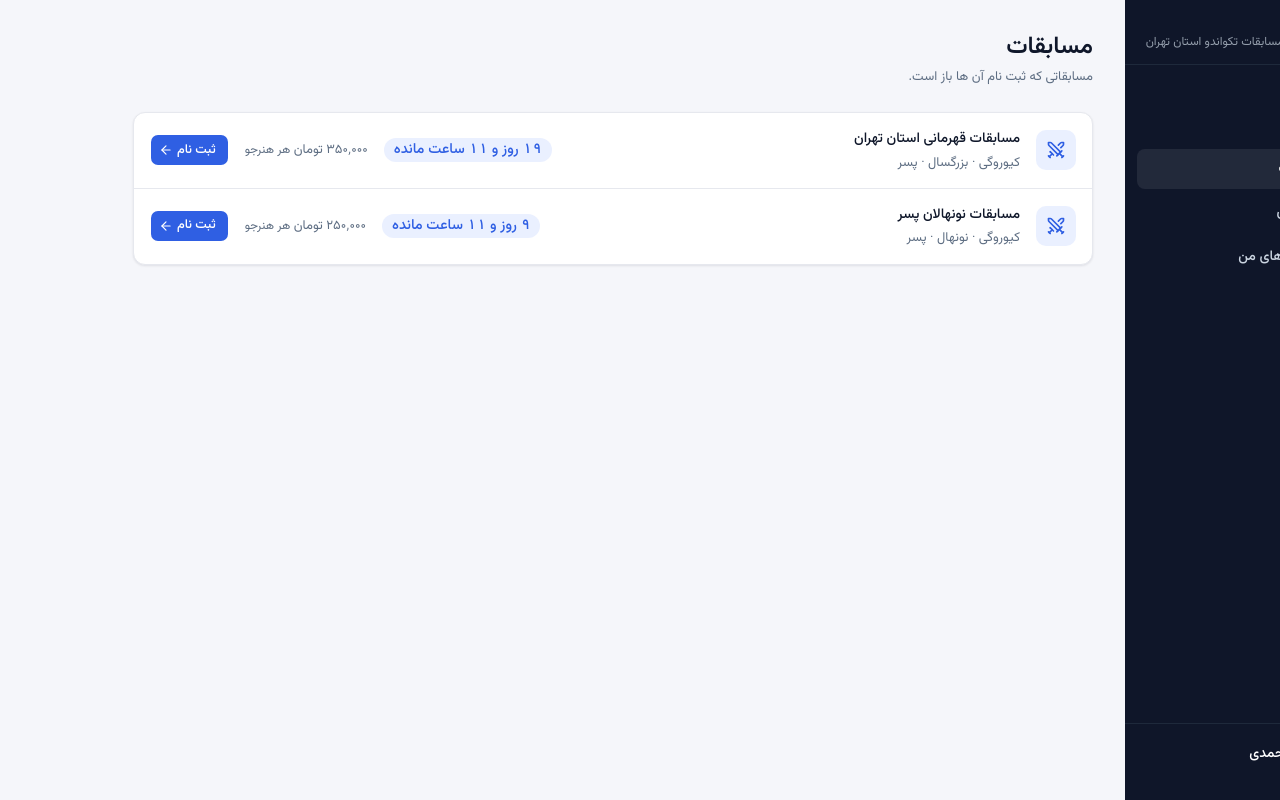
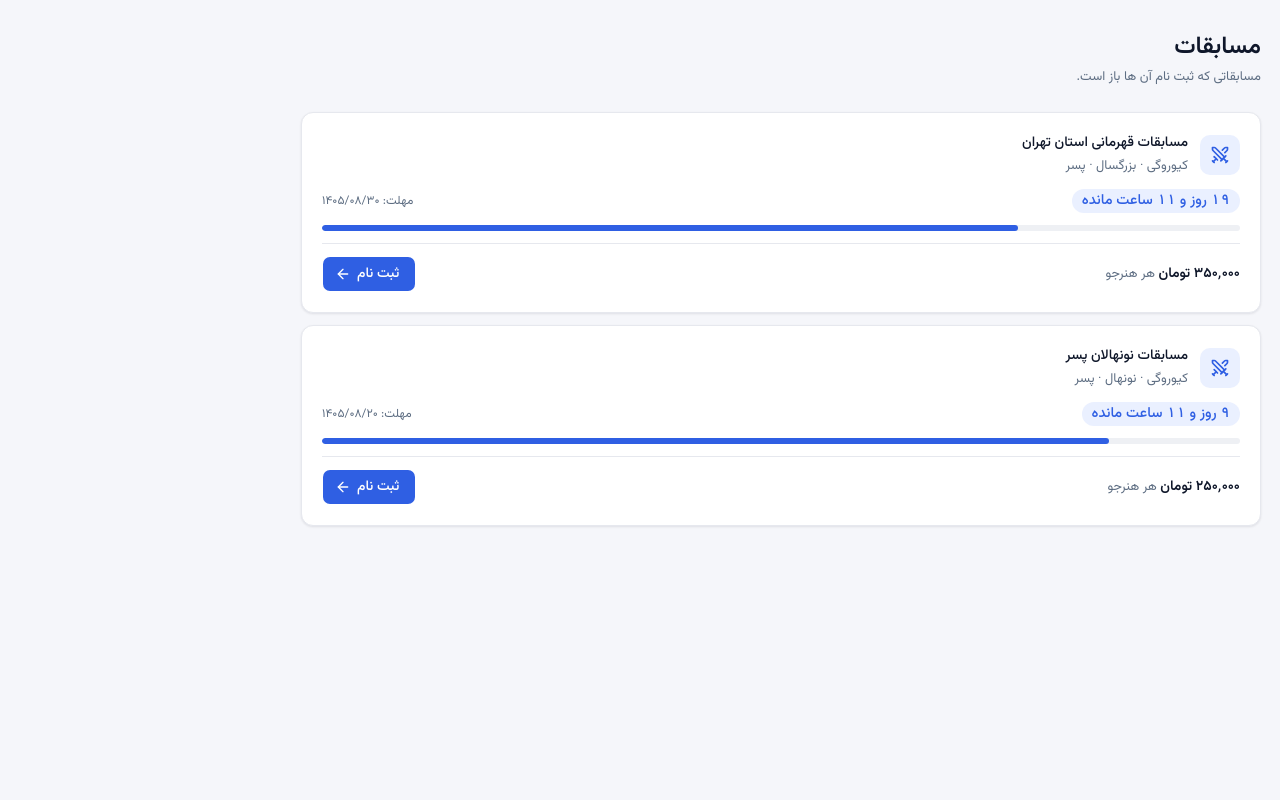
Before and after one commit to MostafaMemari/nabard, a Next.js app: page /coach/competitions in a window 1280 px wide. Built offline with nearby package versions, Linux system fonts and the light colour scheme.

Commit message:
feat(coach): competition cards with left-to-right deadline progress

```diff
--- a/src/components/coach/coach-competitions-screen.tsx
+++ b/src/components/coach/coach-competitions-screen.tsx
@@ -24,9 +24,9 @@ export function CoachCompetitionsScreen() {
           </button>
         </div>
       ) : isLoading ? (
-        <div className="flex flex-col gap-3 rounded-xl border border-border bg-card p-4 shadow-card">
+        <div className="flex flex-col gap-3">
           {["c1", "c2", "c3"].map((key) => (
-            <Skeleton key={key} className="h-12 w-full" />
+            <Skeleton key={key} className="h-28 w-full rounded-xl" />
           ))}
         </div>
       ) : openCompetitions.length === 0 ? (
--- a/src/components/shared/countdown-large.tsx
+++ b/src/components/shared/countdown-large.tsx
@@ -3,6 +3,7 @@
 import { cn } from "cn";
 import { toPersianDigits } from "@/lib/format";
 import { useNow } from "@/lib/use-now";
+import { DeadlineProgress } from "./deadline-progress";
 
 const MINUTE_MS = 60_000;
 const HOUR_MS = 3_600_000;
@@ -37,14 +38,6 @@ export function CountdownLarge({ deadline, startedAt, className }: { deadline: s
   const values = remaining === null ? ["۰۰", "۰۰", "۰۰", "۰۰"] : remaining < 0 ? ["۰۰", "۰۰", "۰۰", "۰۰"] : split(remaining);
   const passed = remaining !== null && remaining < 0;
 
-  const startMs = new Date(startedAt).getTime();
-  const progress =
-    now === null || remaining === null || passed
-      ? null
-      : Math.min(100, Math.max(0, ((now.getTime() - startMs) / (deadlineMs - startMs)) * 100));
-  const barTone =
-    remaining !== null && remaining < DAY_MS ? "bg-danger" : remaining !== null && remaining <= 3 * DAY_MS ? "bg-warning" : "bg-primary";
-
   return (
     <div className={cn("flex flex-col gap-3", className)}>
       {passed ? (
@@ -57,14 +50,7 @@ export function CountdownLarge({ deadline, startedAt, className }: { deadline: s
           <Tile value={values[3]} label="ثانیه" />
         </div>
       )}
-      {progress !== null ? (
-        <div aria-hidden className="h-1.5 overflow-hidden rounded-full bg-muted">
-          <div
-            className={cn("h-full rounded-full transition-[width] duration-1000 ease-linear", barTone)}
-            style={{ width: `${progress}%` }}
-          />
-        </div>
-      ) : null}
+      {!passed ? <DeadlineProgress startedAt={startedAt} deadline={deadline} /> : null}
     </div>
   );
 }
--- /dev/null
+++ b/src/components/shared/deadline-progress.tsx
@@ -0,0 +1,31 @@
+"use client";
+
+import { cn } from "cn";
+import { useNow } from "@/lib/use-now";
+
+const DAY_MS = 86_400_000;
+
+function tone(remaining: number): string {
+  if (remaining < DAY_MS) return "bg-danger";
+  if (remaining <= 3 * DAY_MS) return "bg-warning";
+  return "bg-primary";
+}
+
+export function DeadlineProgress({ startedAt, deadline, className }: { startedAt: string; deadline: string; className?: string }) {
+  const now = useNow();
+  if (now === null) {
+    return null;
+  }
+  const startMs = new Date(startedAt).getTime();
+  const deadlineMs = new Date(deadline).getTime();
+  const progress = Math.min(100, Math.max(0, ((now.getTime() - startMs) / (deadlineMs - startMs)) * 100));
+
+  return (
+    <div aria-hidden className={cn("h-1.5 overflow-hidden rounded-full bg-muted", className)} dir="ltr">
+      <div
+        className={cn("h-full rounded-full transition-[width] duration-1000 ease-linear", tone(deadlineMs - now.getTime()))}
+        style={{ width: `${progress}%` }}
+      />
+    </div>
+  );
+}
--- a/src/components/shared/index.ts
+++ b/src/components/shared/index.ts
@@ -8,6 +8,7 @@ export * from "./countdown-large";
 export * from "./data-table";
 export * from "./date-part-select";
 export * from "./deadline-chip";
+export * from "./deadline-progress";
 export * from "./description-list";
 export * from "./detail-page-header";
 export * from "./empty-state";
--- a/src/features/competitions/components/coach-competition-list.tsx
+++ b/src/features/competitions/components/coach-competition-list.tsx
@@ -2,47 +2,53 @@
 
 import { ArrowLeftIcon } from "lucide-react";
 import Link from "next/link";
-import { CountdownChip, IconTile } from "@/components/shared";
+import { CountdownChip, DeadlineProgress, IconTile } from "@/components/shared";
 import { Button } from "@/components/ui/button";
 import { ageCategoryLabel, genderLabels } from "@/features/base-data";
-import { formatRialsAsToman } from "@/lib/format";
+import { formatJalaliDate, formatRialsAsToman } from "@/lib/format";
 import { disciplineIcons, disciplineLabels } from "../labels";
 import type { Competition } from "../types";
 
 export function CoachCompetitionList({ competitions }: { competitions: Competition[] }) {
   return (
-    <div className="flex flex-col overflow-hidden rounded-xl border border-border bg-card shadow-card">
+    <div className="flex flex-col gap-3">
       {competitions.map((competition) => (
-        <div
-          key={competition.id}
-          className="flex flex-wrap items-center gap-x-3 gap-y-2 border-b border-border p-4 last:border-b-0 @lg:flex-nowrap @lg:gap-x-4 @lg:px-4 @lg:py-3.5"
-        >
+        <article key={competition.id} className="flex flex-col gap-3 rounded-xl border border-border bg-card p-5 shadow-card">
+          <div className="flex items-center gap-3">
             <IconTile icon={disciplineIcons[competition.discipline]} />
-          <div className="min-w-52 flex-1 @lg:min-w-0">
+            <div className="min-w-0 flex-1 leading-tight">
               <Link
                 href={`/coach/competitions/${competition.id}`}
-              className="truncate text-sm font-medium underline-offset-4 hover:underline"
+                className="block truncate text-sm font-medium underline-offset-4 hover:underline"
               >
                 {competition.title}
               </Link>
-            <p className="text-subtle truncate text-muted-foreground">
+              <p className="text-subtle mt-0.5 truncate text-muted-foreground">
                 {disciplineLabels[competition.discipline]} · {ageCategoryLabel(competition.ageCategoryId)} ·{" "}
                 {genderLabels[competition.gender]}
               </p>
             </div>
+          </div>
+
+          <div className="flex items-center justify-between gap-2">
             <CountdownChip deadline={competition.registrationDeadline} />
-          <span className="text-subtle whitespace-nowrap text-muted-foreground">
-            {formatRialsAsToman(Number(competition.feePerStudent))} <span className="text-xs">هر هنرجو</span>
+            <span className="text-subtle text-xs text-muted-foreground">
+              مهلت: {formatJalaliDate(new Date(competition.registrationDeadline))}
             </span>
-          <Button
-            size="sm"
-            className="h-11 w-full @lg:h-8 @lg:w-auto"
-            render={<Link href={`/coach/competitions/${competition.id}/register`} />}
-          >
+          </div>
+          <DeadlineProgress startedAt={competition.createdAt} deadline={competition.registrationDeadline} />
+
+          <div className="flex flex-col gap-3 border-t border-border pt-3 @5xl:flex-row @5xl:items-center @5xl:justify-between">
+            <p className="text-subtle text-muted-foreground">
+              <span className="text-sm font-semibold text-foreground">{formatRialsAsToman(Number(competition.feePerStudent))}</span> هر
+              هنرجو
+            </p>
+            <Button className="h-11 w-full @5xl:h-9 @5xl:w-auto" render={<Link href={`/coach/competitions/${competition.id}/register`} />}>
               ثبت نام
               <ArrowLeftIcon data-icon="inline-end" />
             </Button>
           </div>
+        </article>
       ))}
     </div>
   );
```
Lines whose indentation alone changed are shown as unchanged.
